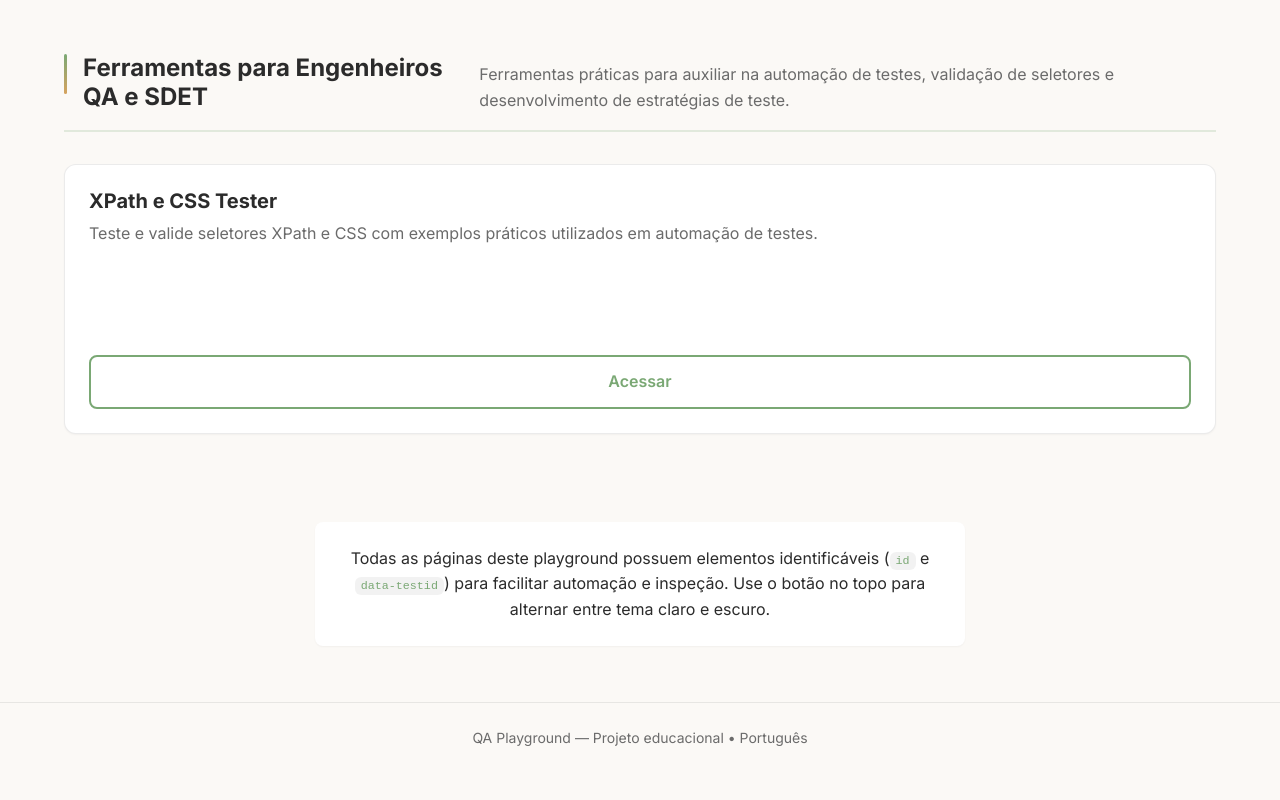
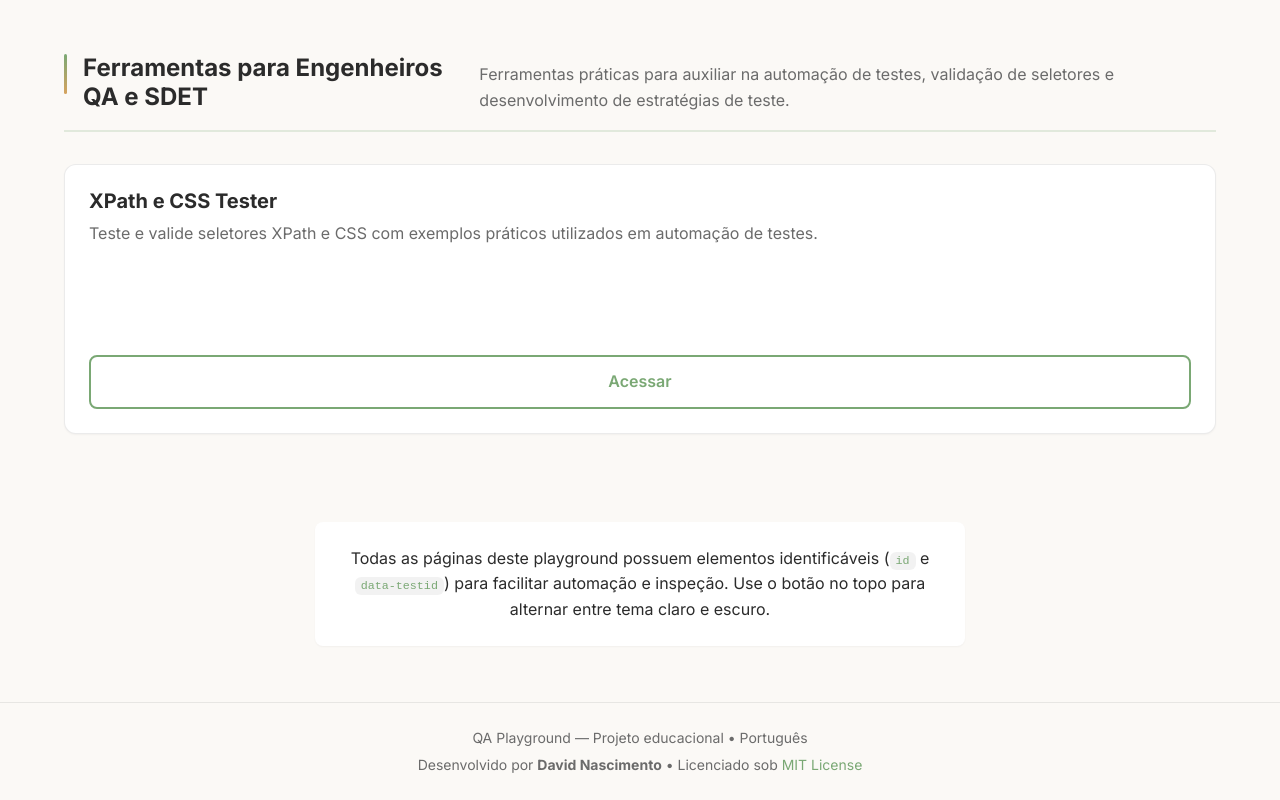
Before and after one commit to David-Nascimento/QA-Playground, a plain HTML site: page index.html in a window 1280 px wide. Shown: the part 2040-2840 px from the top of the page. Before the commit the page ends 2814 px from the top, so only its background shows below. Drawn offline with Linux system fonts and the light colour scheme.

Commit message:
Add licenca

```diff
--- a/index.html
+++ b/index.html
@@ -108,7 +108,12 @@
     </main>
 
     <footer class="site-footer">
-      QA Playground — Projeto educacional • Português
+      <div style="display: flex; flex-direction: column; gap: var(--spacing-xs); align-items: center; text-align: center;">
+        <div>QA Playground — Projeto educacional • Português</div>
+        <div style="font-size: var(--font-size-sm); color: var(--muted);">
+          Desenvolvido por <strong>David Nascimento</strong> • Licenciado sob <a href="LICENSE" style="color: var(--accent);">MIT License</a>
+        </div>
+      </div>
     </footer>
 
     <script src="js/app.js"></script>
```
Also changed, not shown: pages/fundamentos.html (+6 -1 lines), pages/tools/xpath-css-tester.html (+6 -1 lines), README.md, 1 other file.
